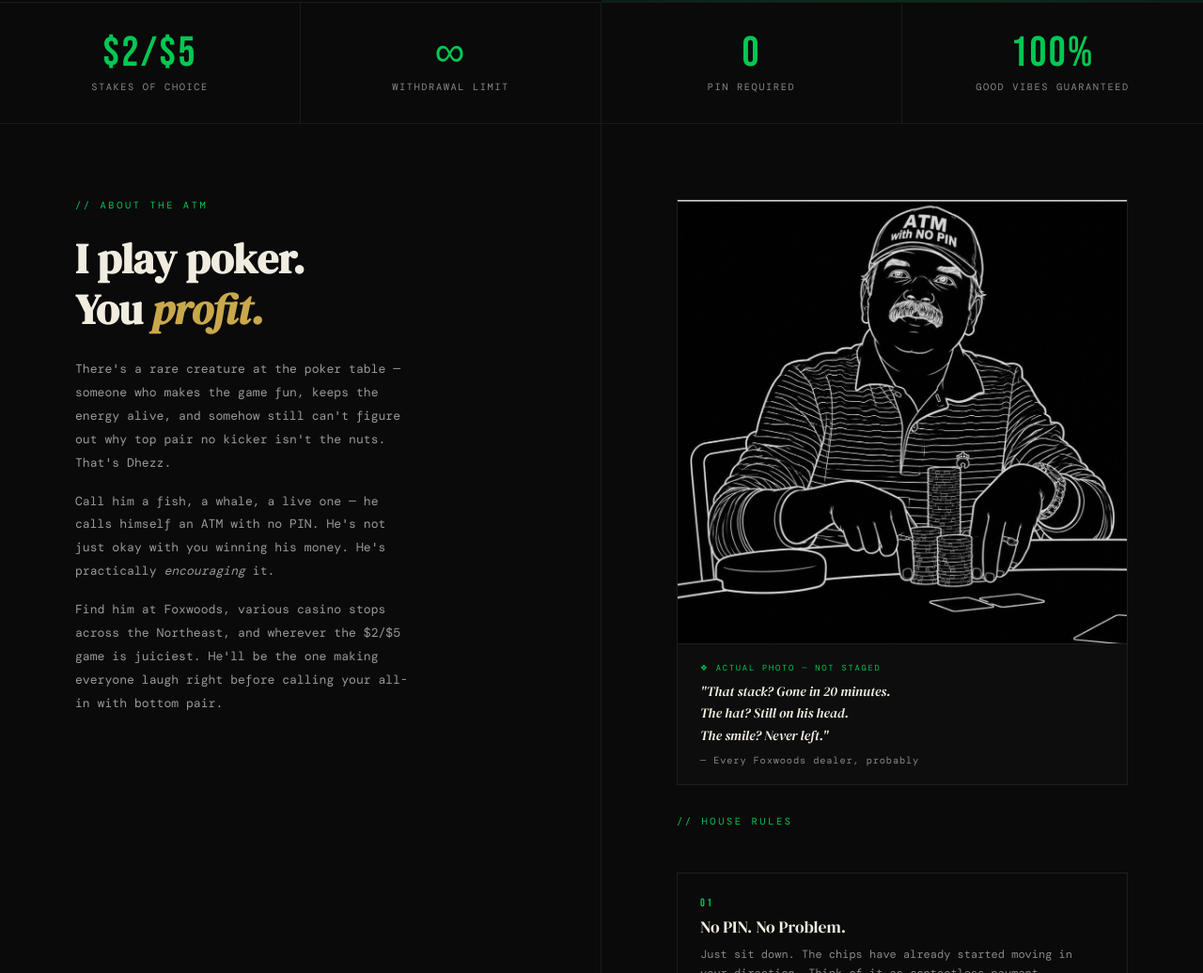
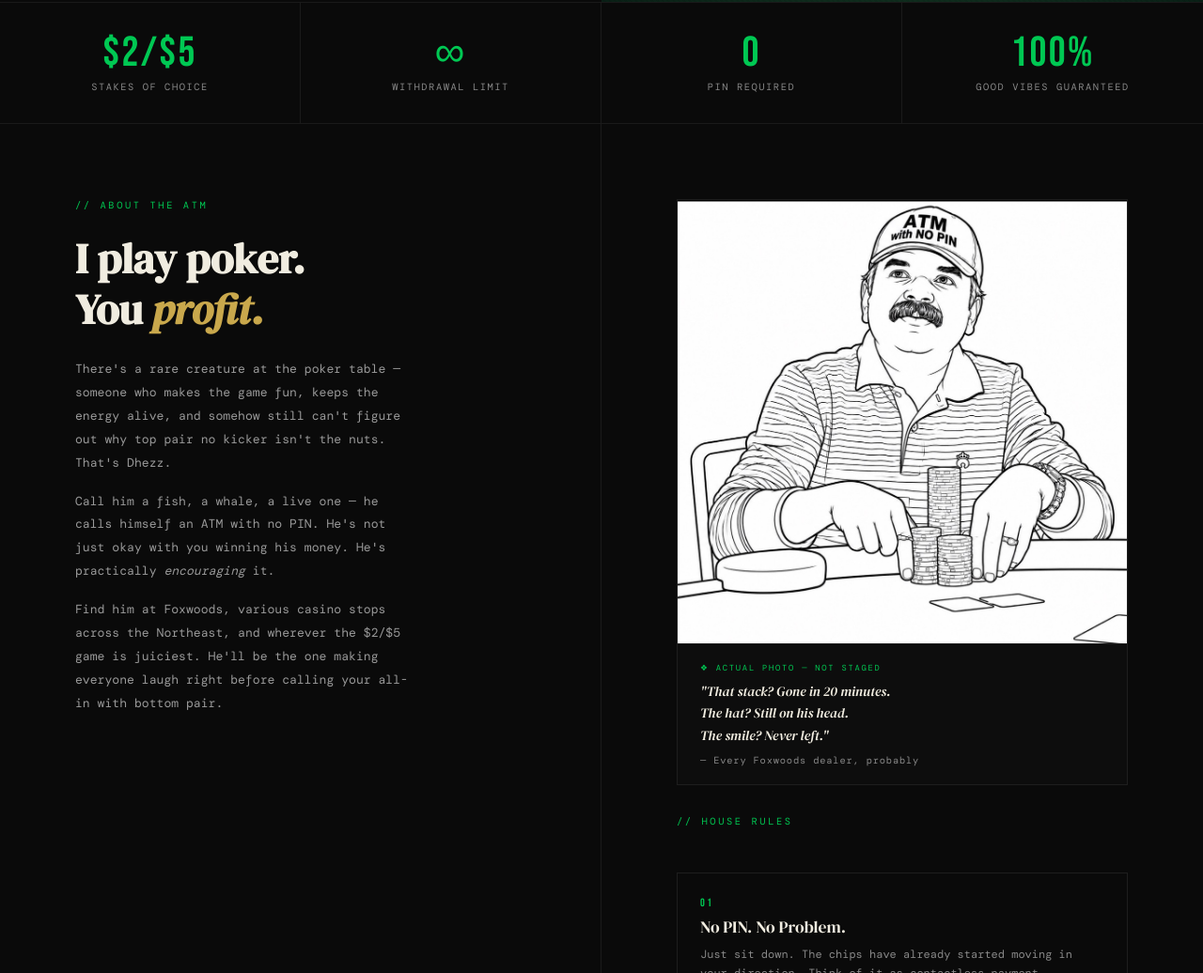
Before and after one commit to adhesikan/ATMnoPIN, a website: page index.html in a window 1280 px wide. Shown: the part 858-1894 px from the top of the page at 94% size. Drawn offline with nearby package versions, Linux system fonts and the light colour scheme.

Commit message:
Add files via upload

```diff
--- a/index.html
+++ b/index.html
@@ -592,11 +592,13 @@
       border: 1px solid #1e1e1e;
       overflow: hidden;
       position: relative;
+      background: #f0ece0;
     }
     .dhezz-portrait img {
       width: 100%;
       display: block;
-      filter: invert(1) brightness(0.85);
+      filter: none;
+      background: #f0ece0;
       transition: transform 0.4s ease;
     }
     .dhezz-portrait:hover img { transform: scale(1.02); }
```
